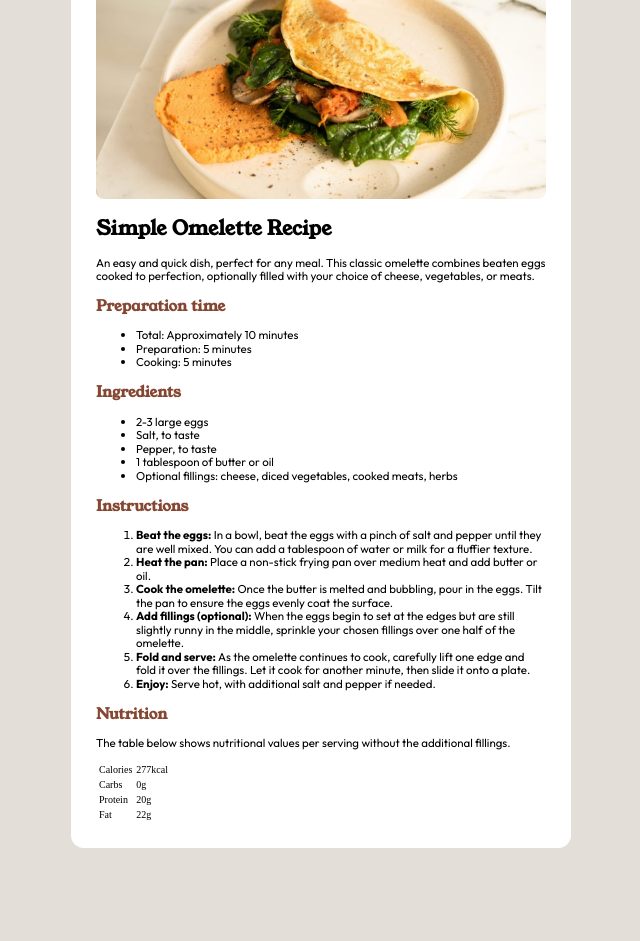
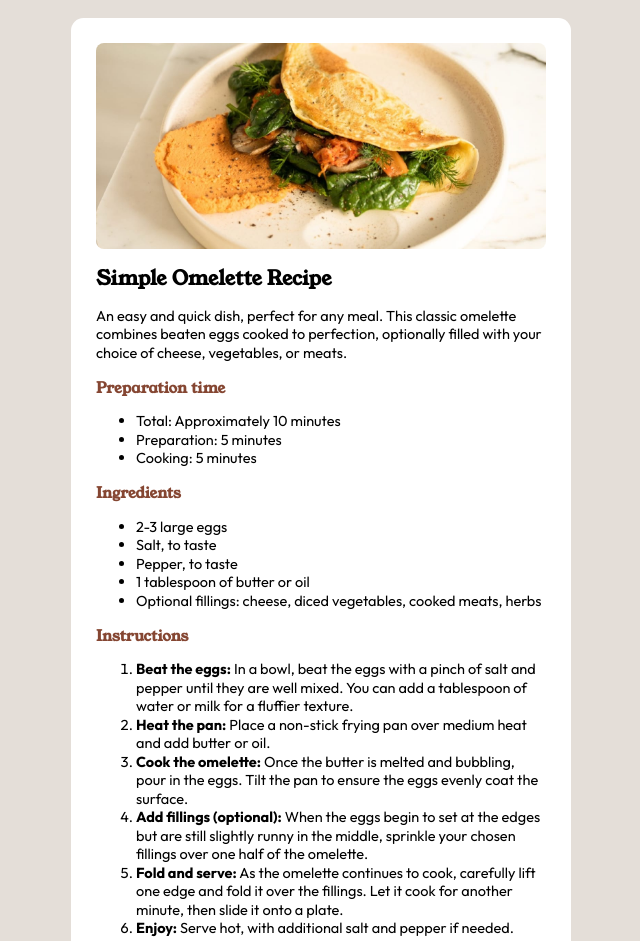
Before and after one commit to Xerver8694/recipe_page, a plain HTML site: page index.html in a window 1280 px wide. Shown: the top 941 px of the page, without its empty margins (327-967 px from the left). Before the commit the page ends 848 px from the top, so only its background shows below. Drawn offline with Linux system fonts and the light colour scheme.

Commit message:
Update styles.css

```diff
--- a/styles.css
+++ b/styles.css
@@ -11,9 +11,19 @@ body {
     background-color: hsl(30, 18%, 87%);
 }
 
+main {
+    width: 100%;
+    height: 100%;
+    display: flex;
+    justify-content: center;
+    align-items: center;
+    padding: 1rem;
+    box-sizing: border-box;
+}
+
 .card {
     width: min(100%, 45rem);
-    height: min(100%, 75rem);
+    height: auto;
     margin: auto;
     padding: 2.5rem;
     border-radius: 1.25rem;
@@ -38,6 +48,6 @@ h2 {
 
 p, ul, ol {
     font-family: Outfit;
-    line-height: 1.35rem;
-    font-size: 1.15rem;
+    line-height: 1.85rem;
+    font-size: 1.45rem;
 }
```
